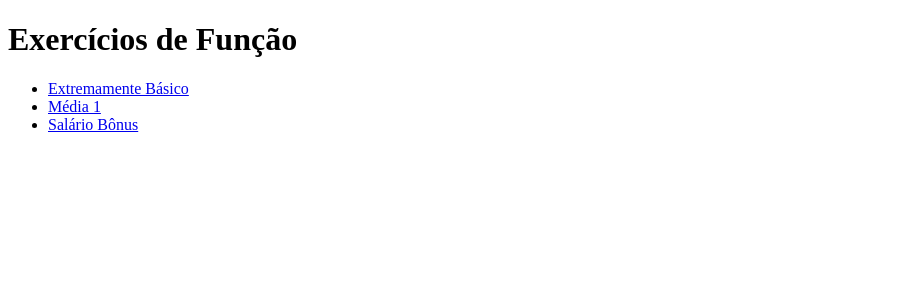
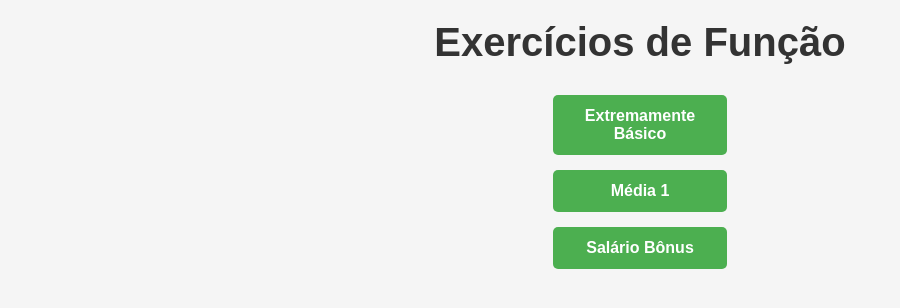
Before and after one commit to CinthiaKarolina/Projeto_Funcoes, a plain HTML site: page index.html in a window 1280 px wide. Shown: the whole page, without its empty margins (0-900 px from the left). Drawn offline with Linux system fonts and the light colour scheme.

Commit message:
criação e conexão do arquivo CSS

```diff
--- a/index.html
+++ b/index.html
@@ -3,6 +3,7 @@
 <head>
     <meta charset="UTF-8">
     <meta name="viewport" content="width=device-width, initial-scale=1.0">
+    <link rel="stylesheet" href="style.css">
     <title>Exercícios de Função</title>
 </head>
 <body>
--- a/style.css
+++ b/style.css
@@ -0,0 +1,58 @@
+/* Reset básico para remover margens e paddings padrão */
+* {
+    margin: 0;
+    padding: 0;
+    box-sizing: border-box;
+}
+
+body {
+    font-family: Arial, sans-serif;
+    background-color: #f5f5f5;
+    padding: 20px;
+}
+
+header {
+    text-align: center;
+    margin-bottom: 30px;
+}
+
+header h1 {
+    color: #333;
+    font-size: 2.5em;
+    margin-bottom: 10px;
+}
+
+nav {
+    display: flex;
+    justify-content: center;
+}
+
+nav ul {
+    list-style: none;
+    display: flex;
+    flex-direction: column;
+    align-items: center;
+    gap: 15px;
+}
+
+nav li {
+    width: 100%;
+    text-align: center;
+}
+
+nav a {
+    display: inline-block;
+    padding: 12px 25px;
+    background-color: #4CAF50;
+    color: white;
+    text-decoration: none;
+    border-radius: 5px;
+    font-weight: bold;
+    transition: background-color 0.3s;
+    width: 80%;
+    max-width: 300px;
+}
+
+nav a:hover {
+    background-color: #45a049;
+}
```
